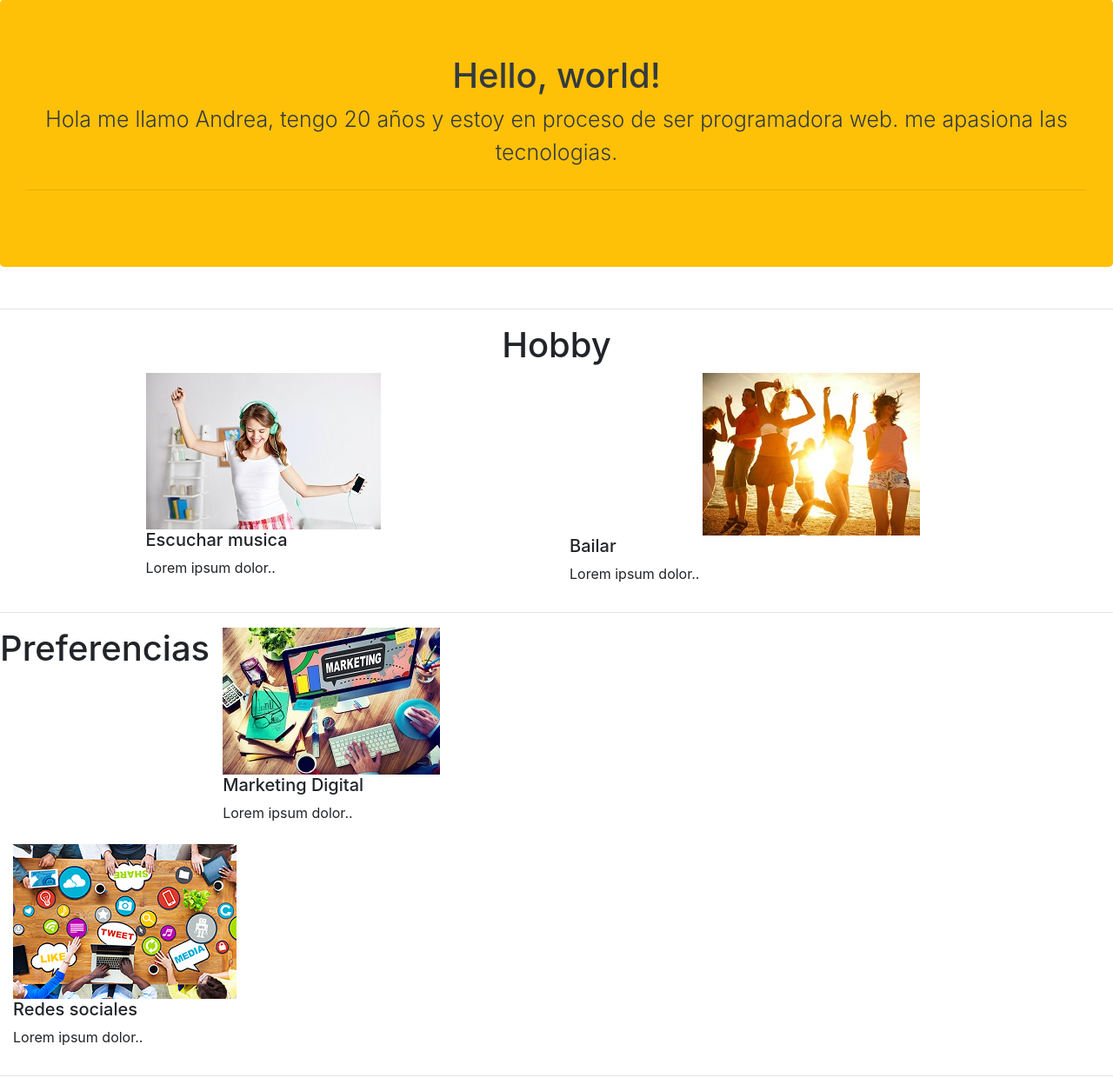
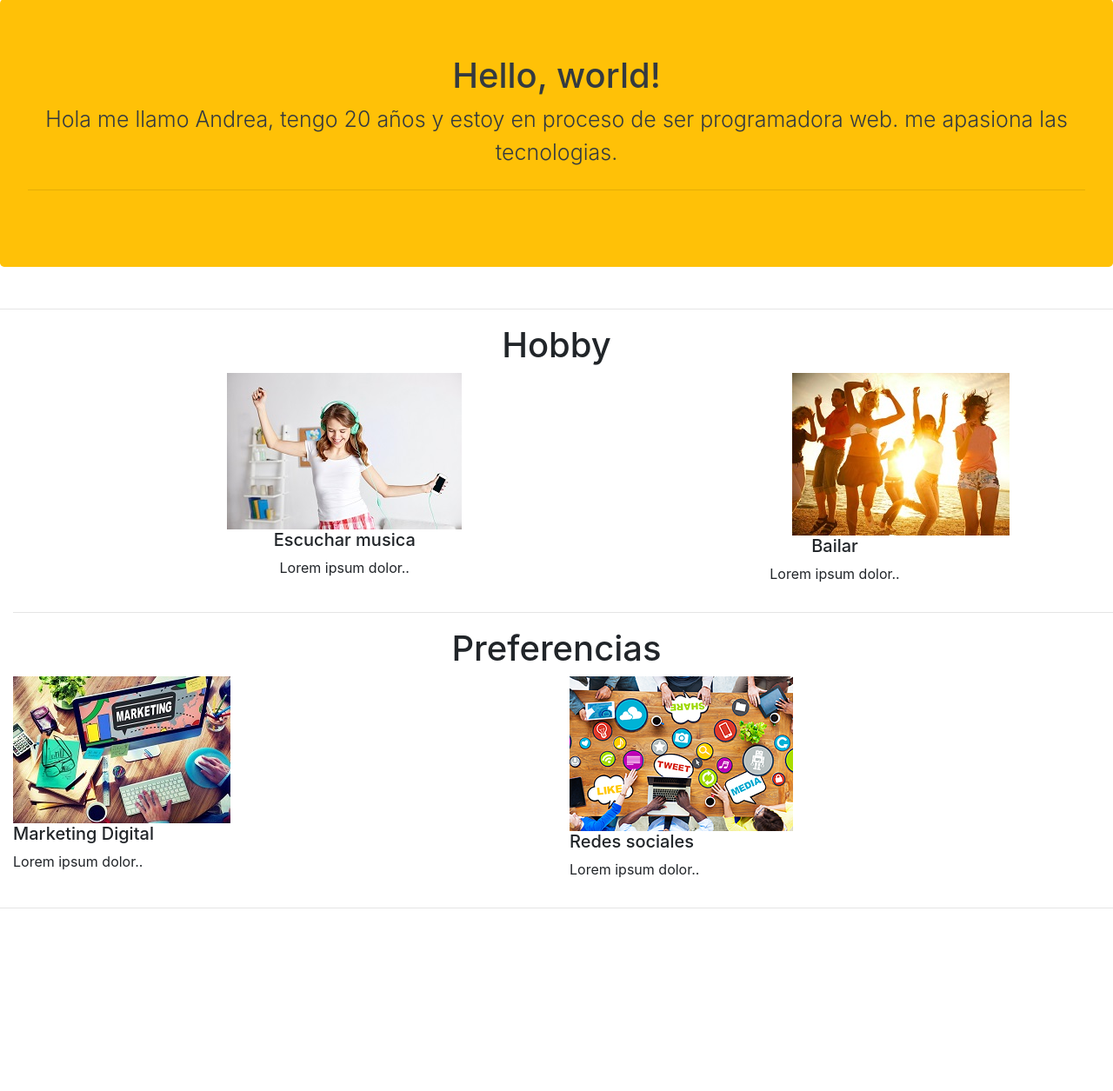
Before and after one commit to yaibondi/mipaginaweb, a PHP site: page / in a window 1280 px wide. Shown: the part 740-1995 px from the top of the page at 87% size. After the commit the page ends 1785 px from the top, so only its background shows below. Run offline with PHP 8.4, Linux system fonts and the light colour scheme; some libraries are stand-ins or nearby versions; some web fonts are replaced.

Commit message:
index.php

```diff
--- a/index.php
+++ b/index.php
@@ -20,31 +20,37 @@
 				<h1>Hobby</h1>
 			</div>
 			<div class="col-lg-6 col-sm-12">
-				<div class="offset-3">
+				<div class="offset-3 text-center">
 					<img class="img-fluid" src="img/spotify.jpg" alt="" title="">
 					<h5>Escuchar musica</h5>
 					<p>Lorem ipsum dolor..</p>
 				</div>
 
 			</div>
-			<div class="col-lg-6 col-sm-12">
+			<div class="col-lg-6 col-sm-12 text-center">
+				<div class="">
 					<img class="img-fluid offset-3" src="img/bailar.jpg" alt="" title="">
 				    <h5>Bailar</h5>
 				    <p>Lorem ipsum dolor..</p>
 				</div>
 			</div>
+		</div>
 
 		<div class="row">
+			<div class="col-12 text-center">
 				<hr class="col-12">
 				<div class=" text-center">
 				  <h1>Preferencias</h1>
 				</div>
-			<div class="col-sm-6">
+			</div>
+			<div class="col-lg-6 col-sm-4 ">
+				<div class="">
 					<img src="img/Marketingdigital1.jpg" alt="" title="">
 					<h5>Marketing Digital</h5>
 					<p>Lorem ipsum dolor..</p>
 				</div>
-			<div class="col-sm-4 mt-2">
+			</div>
+			<div class="col-lg-6 col-sm-4">
 				<img src="img/socialmedia.png" alt="" title="">
 				<h5>Redes sociales</h5>
 				<p>Lorem ipsum dolor..</p>
```
Lines whose indentation alone changed are shown as unchanged.
